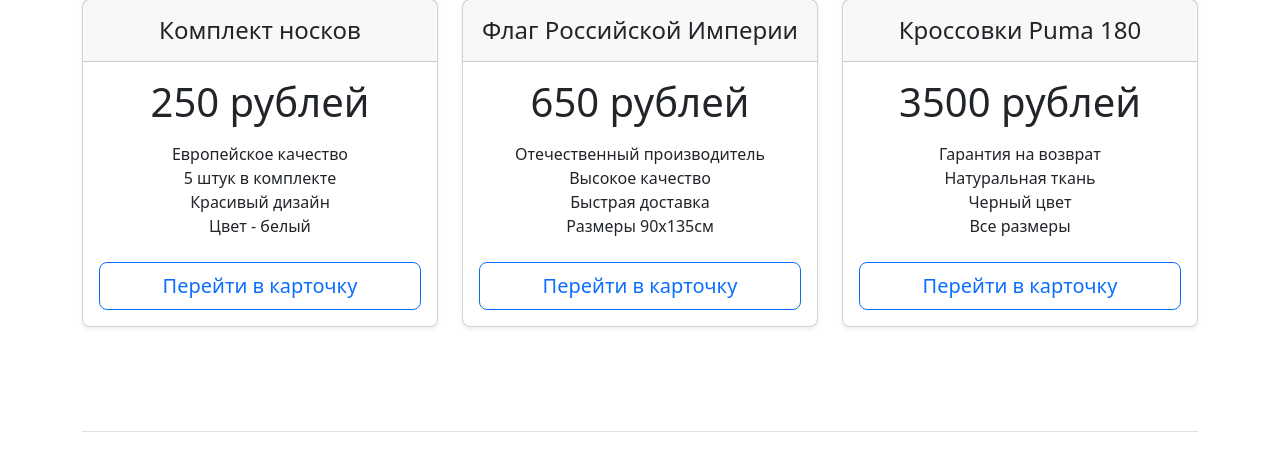
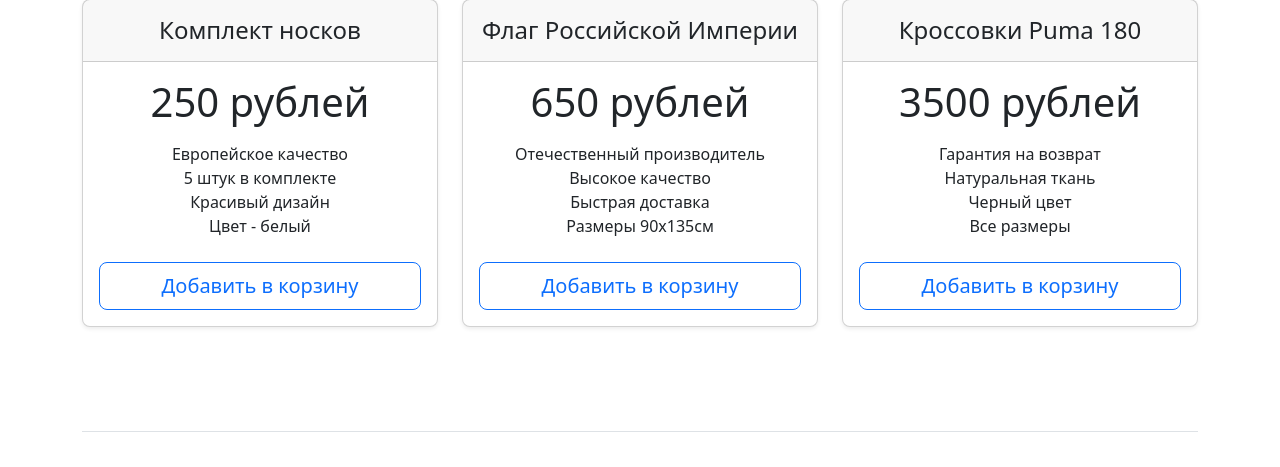
Before and after one commit to SpicinAnton/WEB_SITE22, a Flask app: page / in a window 1280 px wide. Shown: the part 221-688 px from the top of the page. Run offline with Flask 3, Linux system fonts and the light colour scheme; some libraries are stand-ins or nearby versions.

Commit message:
Update glav_str.html

```diff
--- a/templates/glav_str.html
+++ b/templates/glav_str.html
@@ -22,7 +22,7 @@
               <li>Красивый дизайн</li>
               <li>Цвет - белый</li>
             </ul>
-            <button type="button" class="w-100 btn btn-lg btn-outline-primary">Перейти в карточку</button>
+            <button type="button" class="w-100 btn btn-lg btn-outline-primary">Добавить в корзину</button>
           </div>
         </div>
       </div>
@@ -39,7 +39,7 @@
               <li>Быстрая доставка</li>
               <li>Размеры 90x135см</li>
             </ul>
-            <button type="button" class="w-100 btn btn-lg btn-outline-primary">Перейти в карточку</button>
+            <button type="button" class="w-100 btn btn-lg btn-outline-primary">Добавить в корзину</button>
           </div>
         </div>
       </div>
@@ -56,7 +56,7 @@
               <li>Черный цвет</li>
               <li>Все размеры</li>
             </ul>
-            <button type="button" class="w-100 btn btn-lg btn-outline-primary">Перейти в карточку</button>
+            <button type="button" class="w-100 btn btn-lg btn-outline-primary">Добавить в корзину</button>
           </div>
         </div>
       </div>
```
